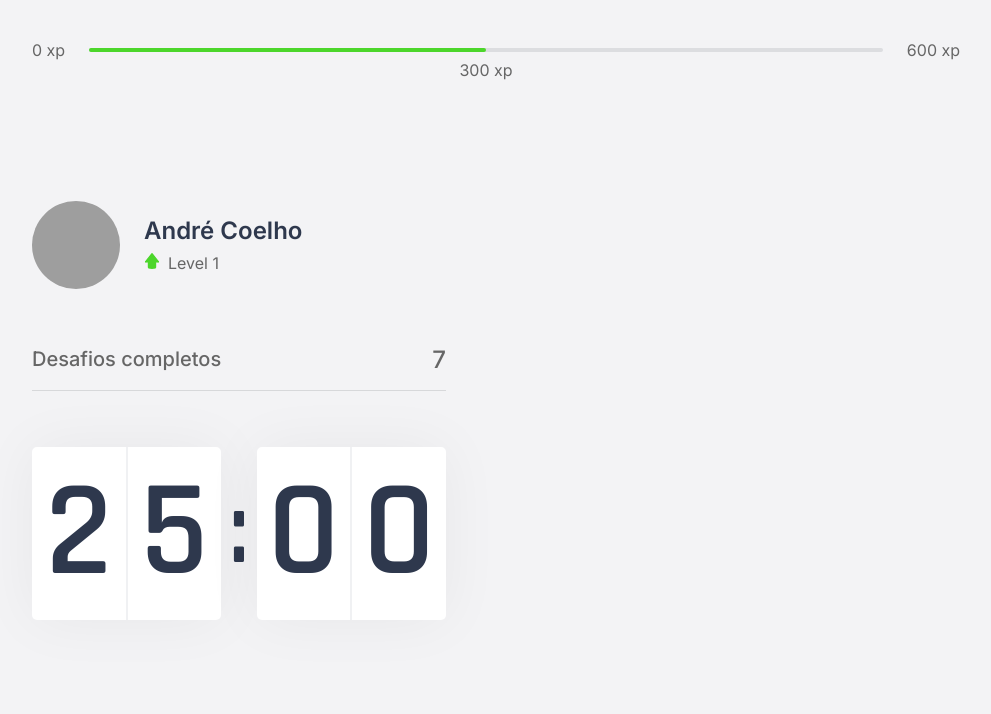
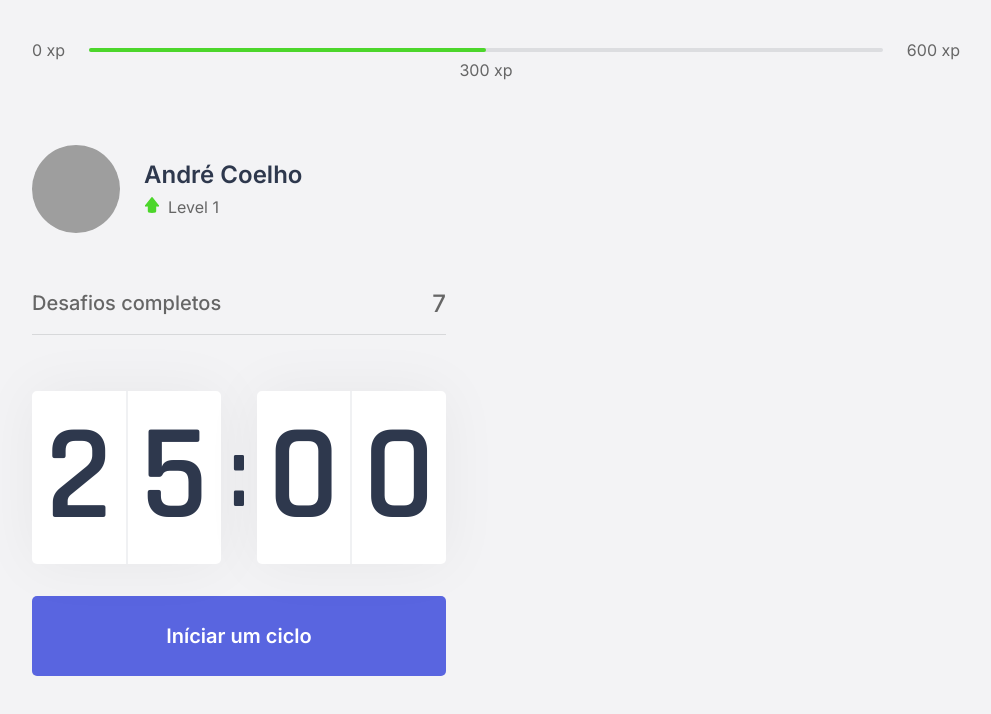
Before and after one commit to avrcoelho/next-level-week-4-moveit, a Next.js app: page / in a window 1280 px wide. Shown: the top 714 px of the page, without its empty margins (144-1135 px from the left). Built offline with nearby package versions, Linux system fonts and the light colour scheme; grey boxes are pictures that could not be loaded.

Commit message:
feat: countdown function

```diff
--- a/src/components/Countdown.tsx
+++ b/src/components/Countdown.tsx
@@ -1,19 +1,50 @@
-import React from "react";
+import React, { useState, useEffect } from "react";
 
 import styles from "../styles/components/Countdown.module.css";
 
 export const Countdown = () => {
+  const [time, setTime] = useState(25 * 60);
+  const [active, setActive] = useState(false);
+
+  const minutes = Math.floor(time / 60);
+  const seconds = time % 60;
+
+  const [minuteLeft, minuteRight] = String(minutes).padStart(2, "0").split("");
+  const [secondLeft, secondRight] = String(seconds).padStart(2, "0").split("");
+
+  const handleStartCountdown = () => {
+    setActive(true);
+  };
+
+  useEffect(() => {
+    if (active && time > 0) {
+      setTimeout(() => {
+        setTime(time - 1);
+      }, 1000);
+    }
+  }, [active, time]);
+
   return (
+    <>
       <div className={styles.countdownContainer}>
         <div>
-        <span>2</span>
-        <span>5</span>
+          <span>{minuteLeft}</span>
+          <span>{minuteRight}</span>
         </div>
         <span>:</span>
         <div>
-        <span>0</span>
-        <span>0</span>
+          <span>{secondLeft}</span>
+          <span>{secondRight}</span>
         </div>
       </div>
+
+      <button
+        type="button"
+        className={styles.countdownButton}
+        onClick={handleStartCountdown}
+      >
+        Iníciar um ciclo
+      </button>
+    </>
   );
 };
--- a/src/styles/components/Countdown.module.css
+++ b/src/styles/components/Countdown.module.css
@@ -36,3 +36,30 @@
   font-size: 6.25rem;
   margin: 0 0.5rem;
 }
+
+.countdownButton {
+  width: 100%;
+  height: 5rem;
+
+  margin-top: 2rem;
+
+  display: flex;
+  align-items: center;
+  justify-content: center;
+
+  border: 0;
+  outline: 0;
+  border-radius: 5px;
+
+  background: var(--blue);
+  color: var(--white);
+
+  font-size: 1.25rem;
+  font-weight: 600;
+
+  transition: background-color 0.2s;
+}
+
+.countdownButton:hover {
+  background: var(--blue-dark);
+}
```
Lines whose indentation alone changed are shown as unchanged.
